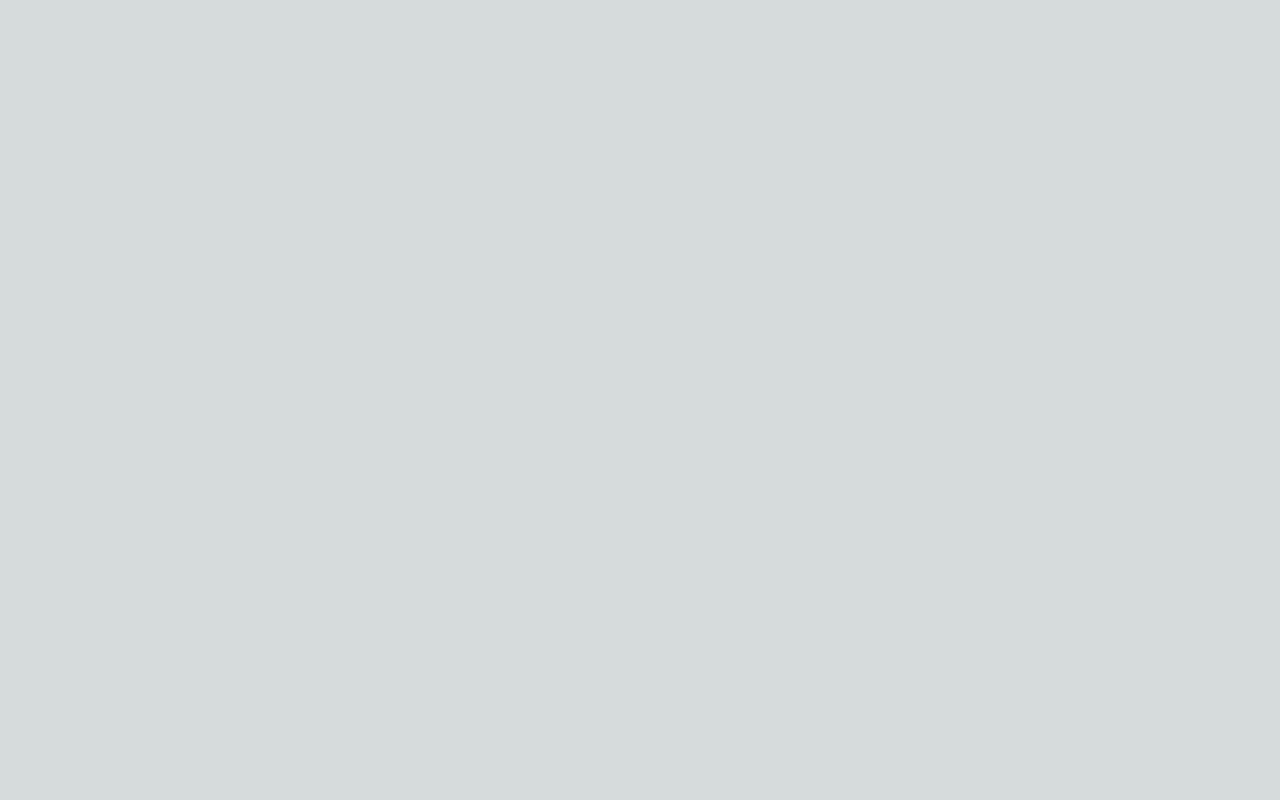
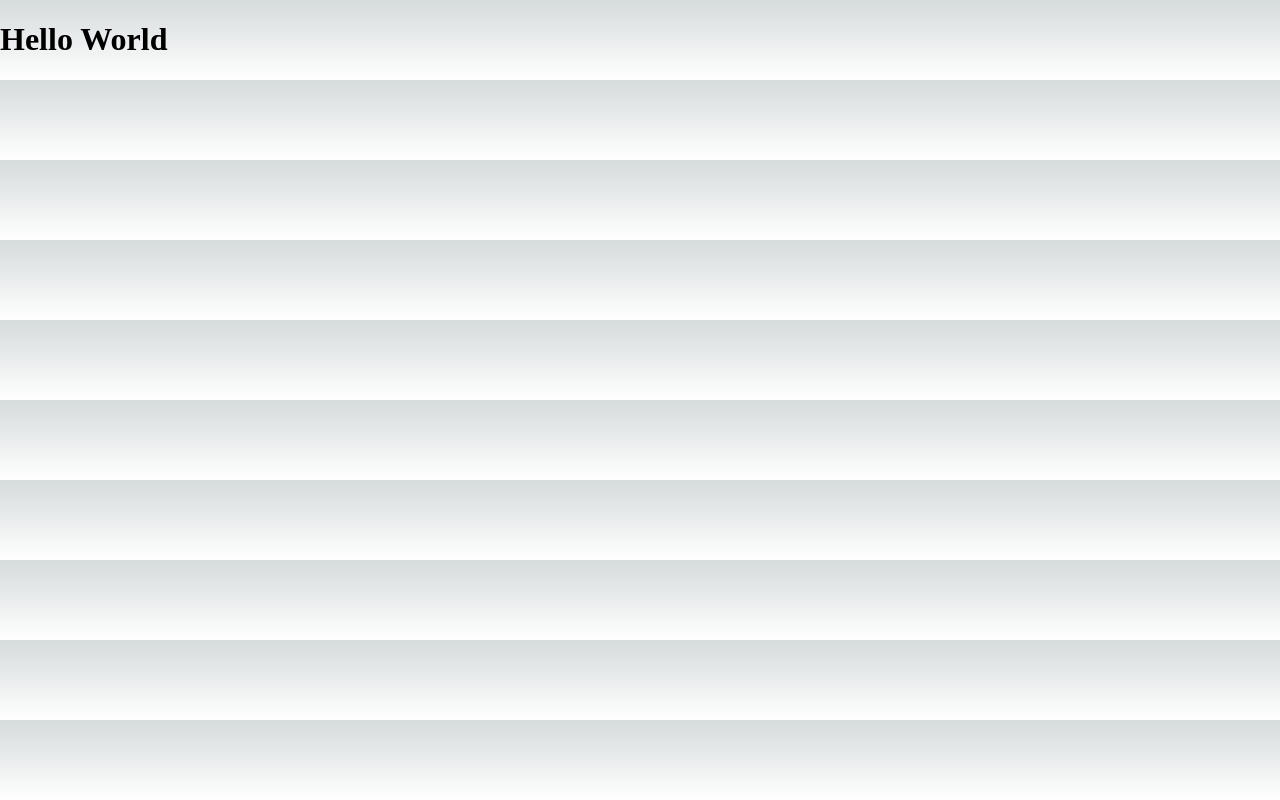
Before and after one commit to PaddyShiel89/npc-swiper, a Next.js app: page / in a window 1280 px wide. Built offline with nearby package versions, Linux system fonts and the light colour scheme.

Commit message:
fix: Jest setup and example test

```diff
--- /dev/null
+++ b/jest.setup.js
@@ -0,0 +1,6 @@
+// Optional: configure or set up a testing framework before each test.
+// If you delete this file, remove `setupFilesAfterEnv` from `jest.config.js`
+
+// Used for __tests__/testing-library.js
+// Learn more: https://github.com/testing-library/jest-dom
+import "@testing-library/jest-dom/extend-expect";
--- a/pages/index.tsx
+++ b/pages/index.tsx
@@ -7,7 +7,9 @@ export default function Home() {
         title="Create Next App"
         description="Generated by create next app"
       />
-      <main></main>
+      <main>
+        <h1>Hello World</h1>
+      </main>
     </>
   );
 }
--- a/tsconfig.json
+++ b/tsconfig.json
@@ -16,7 +16,8 @@
     "incremental": true,
     "baseUrl": ".",
     "paths": {
-      "@app/components/*": ["components/*"]
+      "@app/components/*": ["components/*"],
+      "@app/pages/*": ["pages/*"]
     }
   },
   "include": ["next-env.d.ts", "**/*.ts", "**/*.tsx"],
```
Also changed, not shown: jest.config.js (+11 -3 lines), 1 other file (tests, documents, lock files or other folders).
